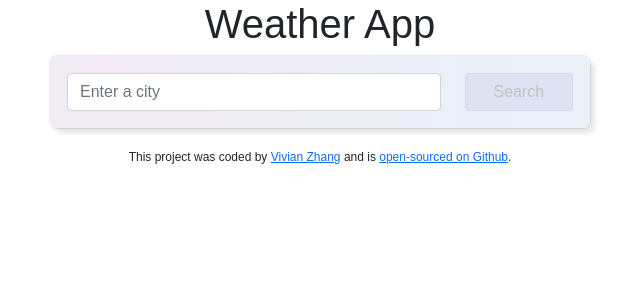
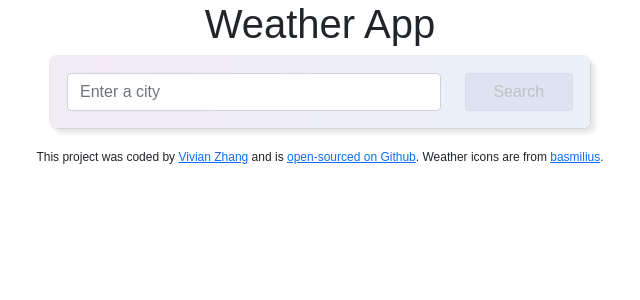
Before and after one commit to vvynz/weather-react-app, a React (Create React App) app: page / in a window 1280 px wide. Shown: the top 300 px of the page, without its empty margins (320-960 px from the left). Built offline with nearby package versions, Linux system fonts and the light colour scheme; no server answers.

Commit message:
Add link to weather icon resource in footer

```diff
--- a/src/App.js
+++ b/src/App.js
@@ -12,7 +12,7 @@ function App() {
       <SearchEngine defaultCity="Toronto" />
       </div>
       <footer>
-        This project was coded by <a href="https://vivianzhang.netlify.app/" target="_blank" rel="noreferrer">Vivian Zhang</a> and is <a href="https://github.com/vvynz/weather-react-app" target="_blank" rel="noreferrer">open-sourced on Github</a>.
+        This project was coded by <a href="https://vivianzhang.netlify.app/" target="_blank" rel="noreferrer">Vivian Zhang</a> and is <a href="https://github.com/vvynz/weather-react-app" target="_blank" rel="noreferrer">open-sourced on Github</a>. Weather icons are from <a href="https://github.com/basmilius/weather-icons" target="_blank" rel="noreferrer">basmilius</a>.
       </footer>
     </div>
   );
```
